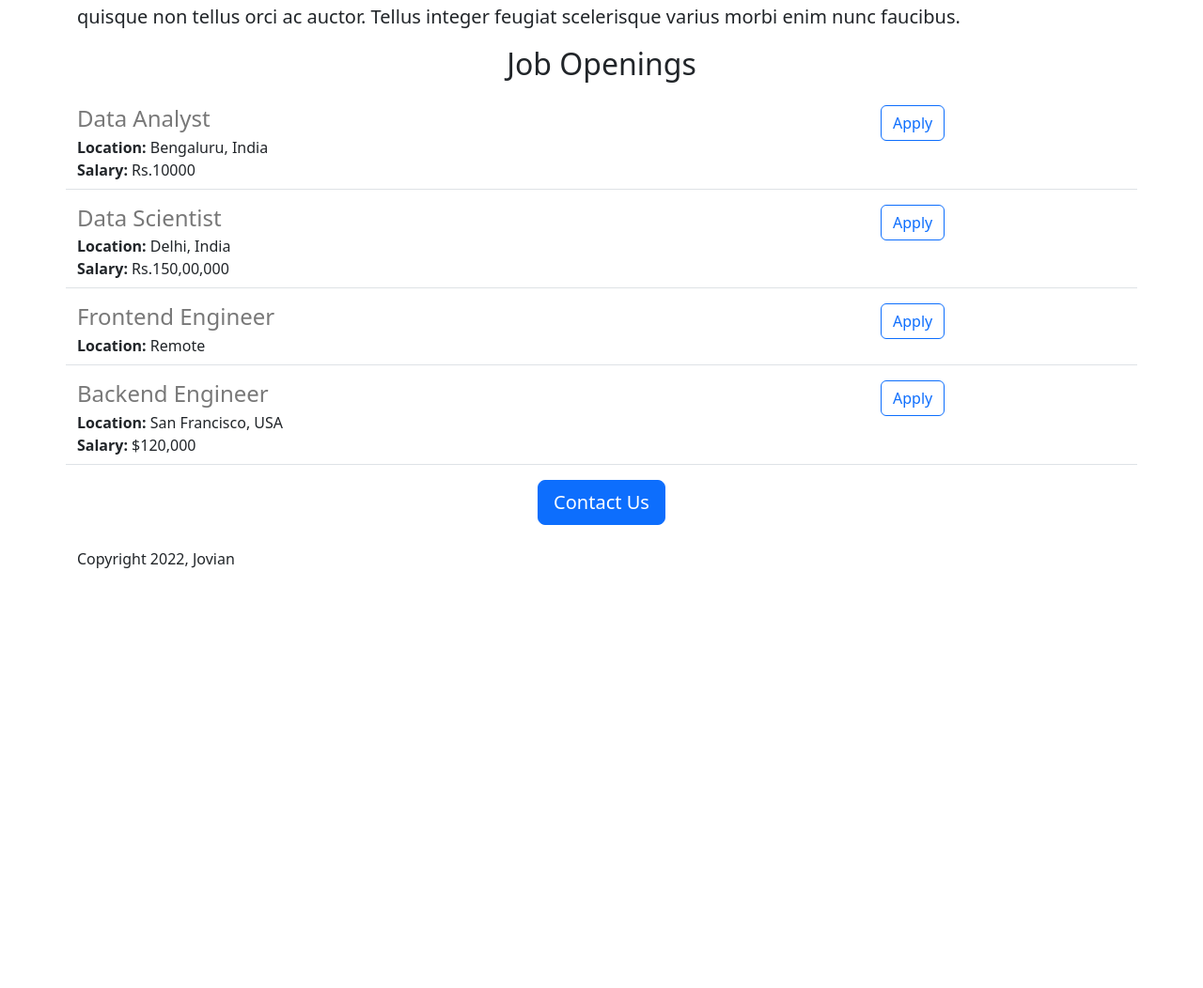
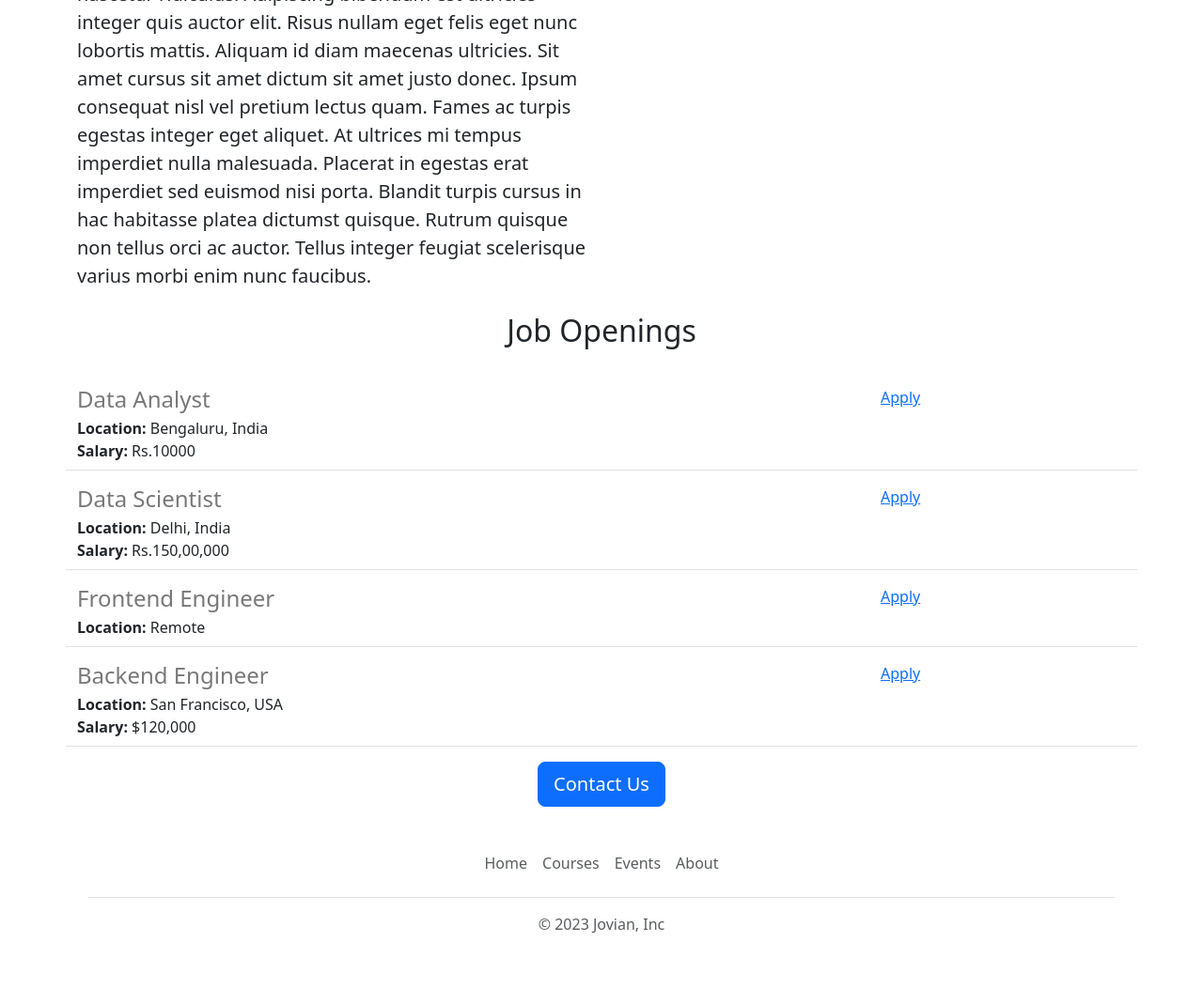
Before and after one commit to Sweta-codes/jovian-careers, a Flask app: page / in a window 1280 px wide. Shown: the part 841-1893 px from the top of the page at 94% size. Before the commit the page ends 1446 px from the top, so only its background shows below. Run offline with Flask 3, Linux system fonts and the light colour scheme.

Commit message:
functional and asthetics improvements

```diff
--- /dev/null
+++ b/templates/footer.html
@@ -0,0 +1,11 @@
+<div class="container">
+  <footer class="py-3 my-4">
+    <ul class="nav justify-content-center border-bottom pb-3 mb-3">
+      <li class="nav-item"><a href="https://jovian.ai" class="nav-link px-2 text-body-secondary">Home</a></li>
+      <li class="nav-item"><a href="https://jovian.ai/learn" class="nav-link px-2 text-body-secondary">Courses</a></li>
+      <li class="nav-item"><a target="_blank_" href="https://jovian.ai/events" class="nav-link px-2 text-body-secondary">Events</a></li>
+      <li class="nav-item"><a href="https://jovian.ai/about" class="nav-link px-2 text-body-secondary">About</a></li>
+    </ul>
+    <p class="text-center text-body-secondary">&copy; 2023 Jovian, Inc</p>
+  </footer>
+</div>
--- a/templates/home.html
+++ b/templates/home.html
@@ -11,16 +11,22 @@
       height: 360px;
       width: 100%;
       object-fit: cover;
+      margin-bottom:16px;
     }
   </style>
   </head>
   <body>
     {% include 'nav.html' %}
+        <img class="img-fluid mt-4" id="banner" src="/static/banner.jpeg" height="320">
     <div class="container">
     <h1 class="text-center mt-2 mb-2">{{company_name}} Careers</h1>
-    <img class="img-fluid mt-4" id="banner" src="/static/banner.jpeg" height="320">
-    <h2 class="text-center mt-2 mb-4">About Jovian</h2>
+    <div class="row" style="margin-bottom:16px;">
+      <div class="col-md-6">
     <p class="lead">Lorem ipsum dolor sit amet, consectetur adipiscing elit, sed do eiusmod tempor incididunt ut labore et dolore magna aliqua. Nulla posuere sollicitudin aliquam ultrices sagittis orci. Odio tempor orci dapibus ultrices in iaculis nunc sed. Nunc sed id semper risus in hendrerit gravida rutrum. Semper auctor neque vitae tempus quam pellentesque nec nam aliquam. Mi quis hendrerit dolor magna eget est lorem ipsum. Sed turpis tincidunt id aliquet. Adipiscing diam donec adipiscing tristique risus. Sociis natoque penatibus et magnis dis parturient montes nascetur ridiculus. Adipiscing bibendum est ultricies integer quis auctor elit. Risus nullam eget felis eget nunc lobortis mattis. Aliquam id diam maecenas ultricies. Sit amet cursus sit amet dictum sit amet justo donec. Ipsum consequat nisl vel pretium lectus quam. Fames ac turpis egestas integer eget aliquet. At ultrices mi tempus imperdiet nulla malesuada. Placerat in egestas erat imperdiet sed euismod nisi porta. Blandit turpis cursus in hac habitasse platea dictumst quisque. Rutrum quisque non tellus orci ac auctor. Tellus integer feugiat scelerisque varius morbi enim nunc faucibus.</p>
+      </div>
+    <div class="d-none d-md-block col-6">
+      <img src="/static/people-working.jpeg" style="height:320px; border-radius:4px;">
+    </div>
     <h2 class="text-center mt-2 mb-4">Job Openings</h2>
     <div>
       <p>
@@ -30,9 +36,9 @@
       </p>
     </div>
       <div class="text-center">
-    <button class="btn btn-primary btn-lg">Contact Us</button>
+    <a class="btn btn-primary btn-lg" href="mailto:sweta.dy@gmail.com?subject=Questions%20about%20Job%20Openings&body=My%20name%3A%20%3Cyour%20name%20here%3E%0D%0A%0D%0AMy%20Question%3A%0D%0A%0D%0A%3Cyour%20question%3E%0D%0A">Contact Us</a>
       </div>
-      <p class="mt-4">Copyright 2022, Jovian</p>
     </div>
+    {% include 'footer.html' %}
   </body>
 </html>
--- a/templates/jobitem.html
+++ b/templates/jobitem.html
@@ -11,6 +11,7 @@
     {% endif %}
   </div>
   <div class="col-3">
-  <button type="button" class="btn btn-outline-primary">Apply</button>
+  <a href="mailto:sweta.dy@gmail.com?subject=Application%20for%20XXX&body=My%20name%3A%20%3Cyour%20name%20here%3E%0D%0A%0D%0AMy%20Resume%20Link%3A%20%3Cyour%20resume%20link%3E%0D%0A%0D%0AMy%20LinkedIn%3A%20%3Cyour%20linkedin%20URL%3E">Apply</a>
+
   </div>
   </div>
```
Also changed, not shown: 1 other file.
